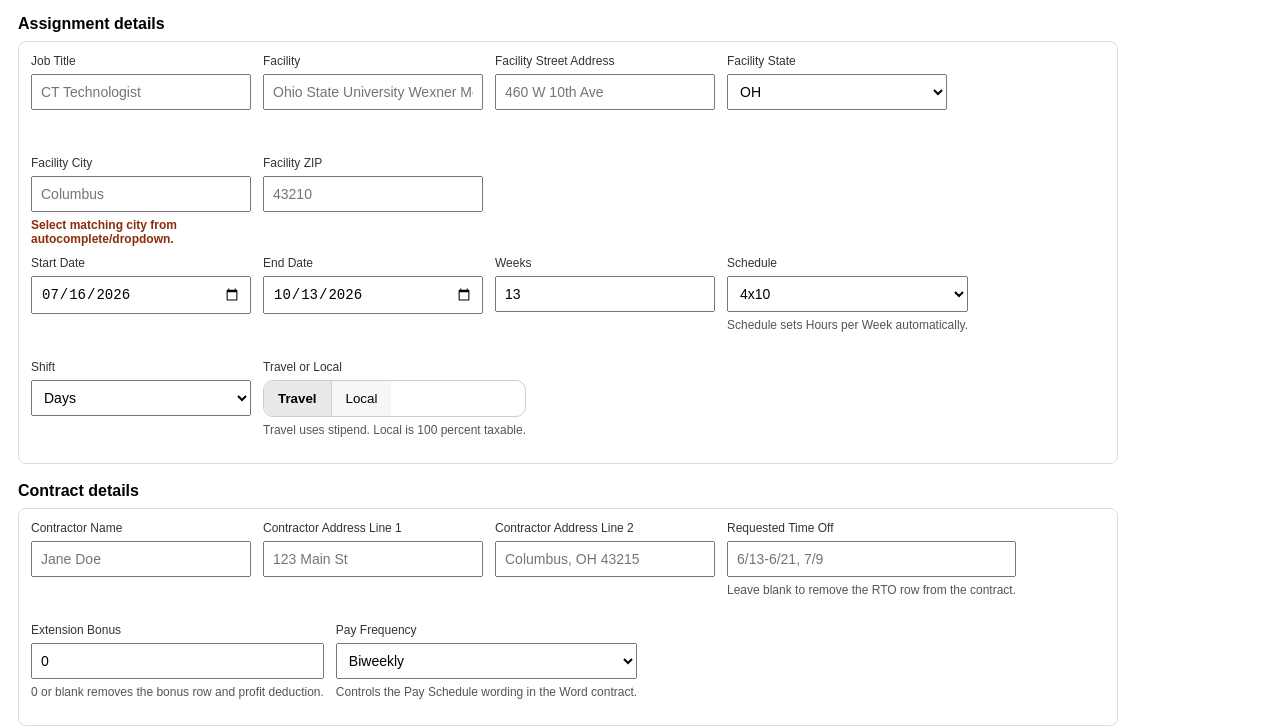
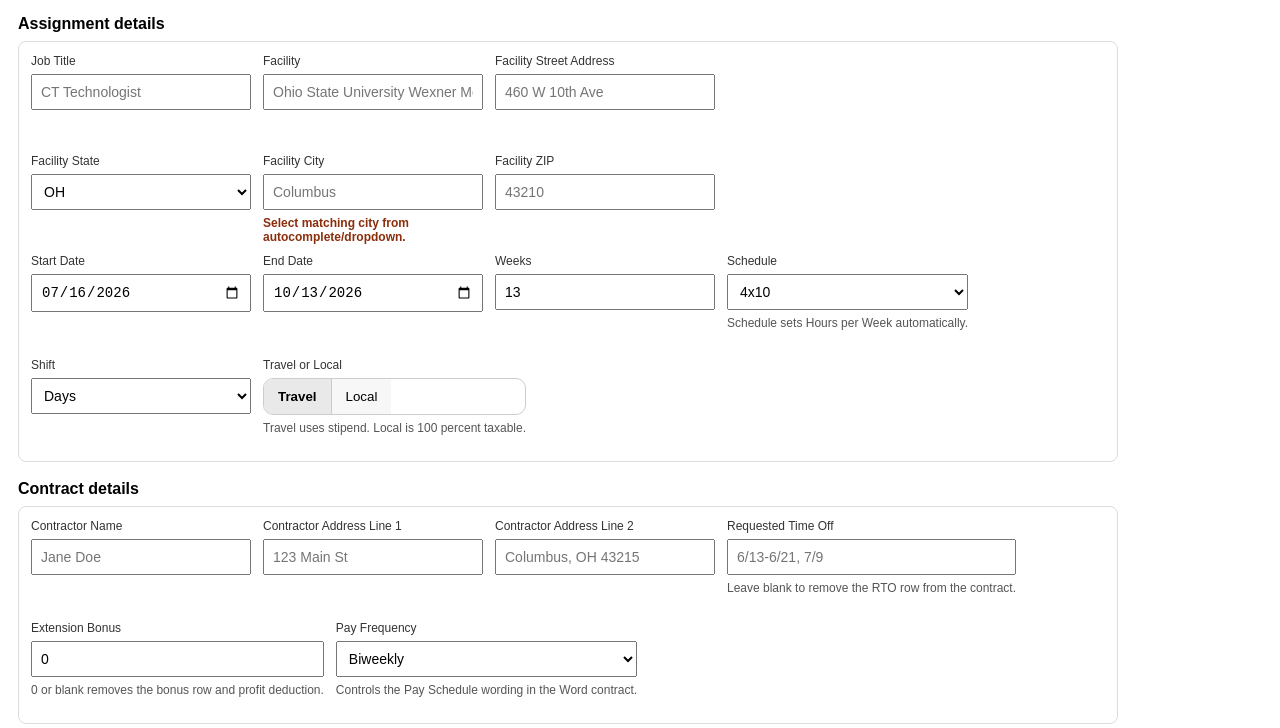
Before and after one commit to joe189/paycalc-contract-mvp, a website: page public/index.html in a window 1280 px wide. Shown: the part 73-801 px from the top of the page. Drawn offline with Linux system fonts and the light colour scheme.

Commit message:
Move facility location to second row

```diff
--- a/public/index.html
+++ b/public/index.html
@@ -102,7 +102,9 @@
         <input id="facilityAddress" type="text" placeholder="460 W 10th Ave">
         <div class="hint"></div>
       </div>
+    </div>
 
+    <div class="row" style="margin-top:10px;">
       <div class="field">
         <label>Facility State</label>
         <select id="facilityState"></select>
```
